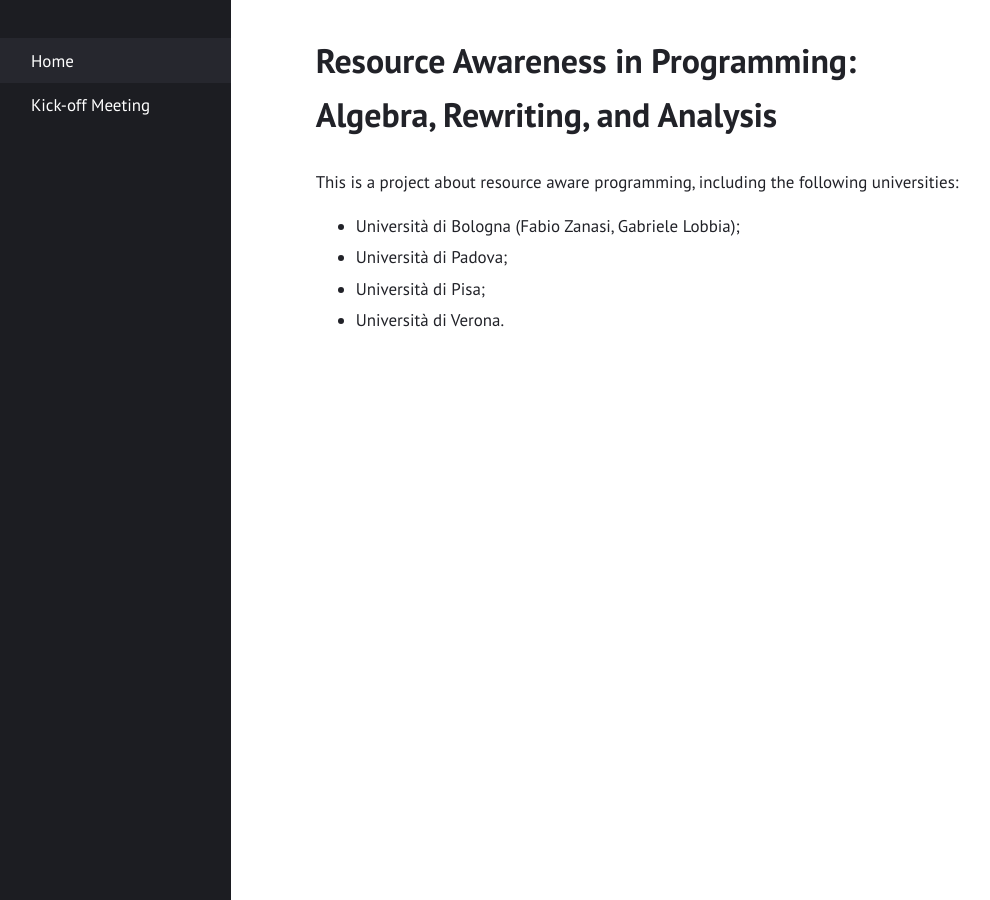
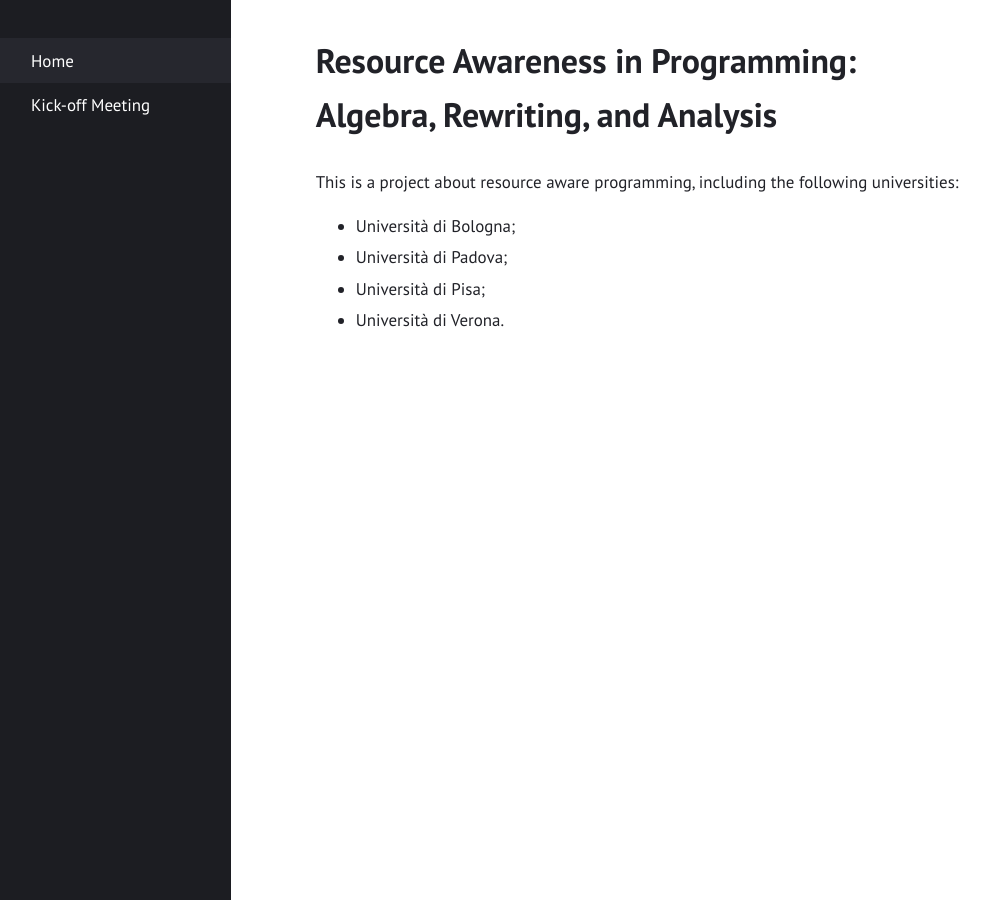
Before and after one commit to globbia/RAP-prin-pnrr, a Jekyll site: the page built from index.md, in a window 1280 px wide. Shown: the whole page, without its empty margins (49-1039 px from the left). Built offline with Jekyll 4.4.1, drawn with Linux system fonts in a browser that asks for light colours; Markdown is read by kramdown in place of the engine named in the settings.

Commit message:
Update index.md

```diff
--- a/index.md
+++ b/index.md
@@ -5,7 +5,7 @@ title: "Resource Awareness in Programming: <br> Algebra, Rewriting, and Analysis
 ---
 
 This is a project about resource aware programming, including the following universities:
-- Università di Bologna (Fabio Zanasi, Gabriele Lobbia);
+- Università di Bologna;
 - Università di Padova;
 - Università di Pisa;
 - Università di Verona.
```
